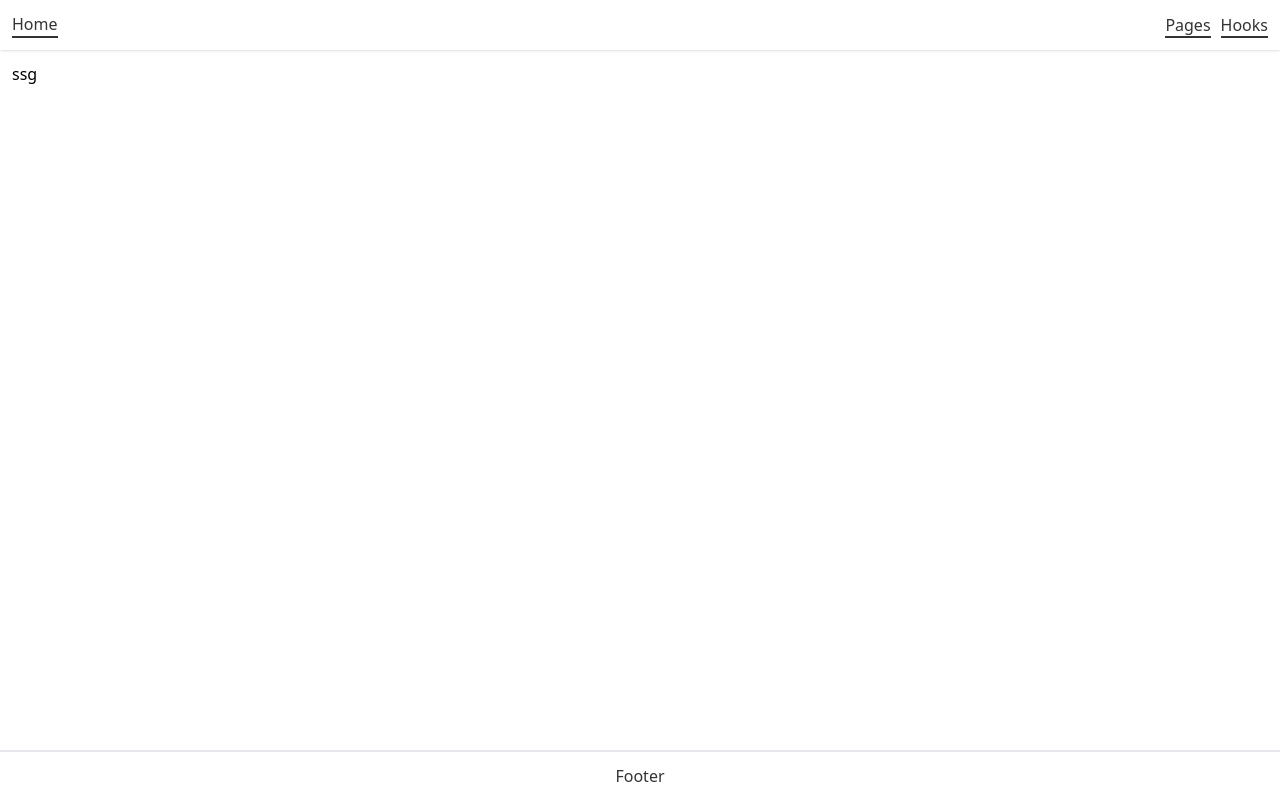
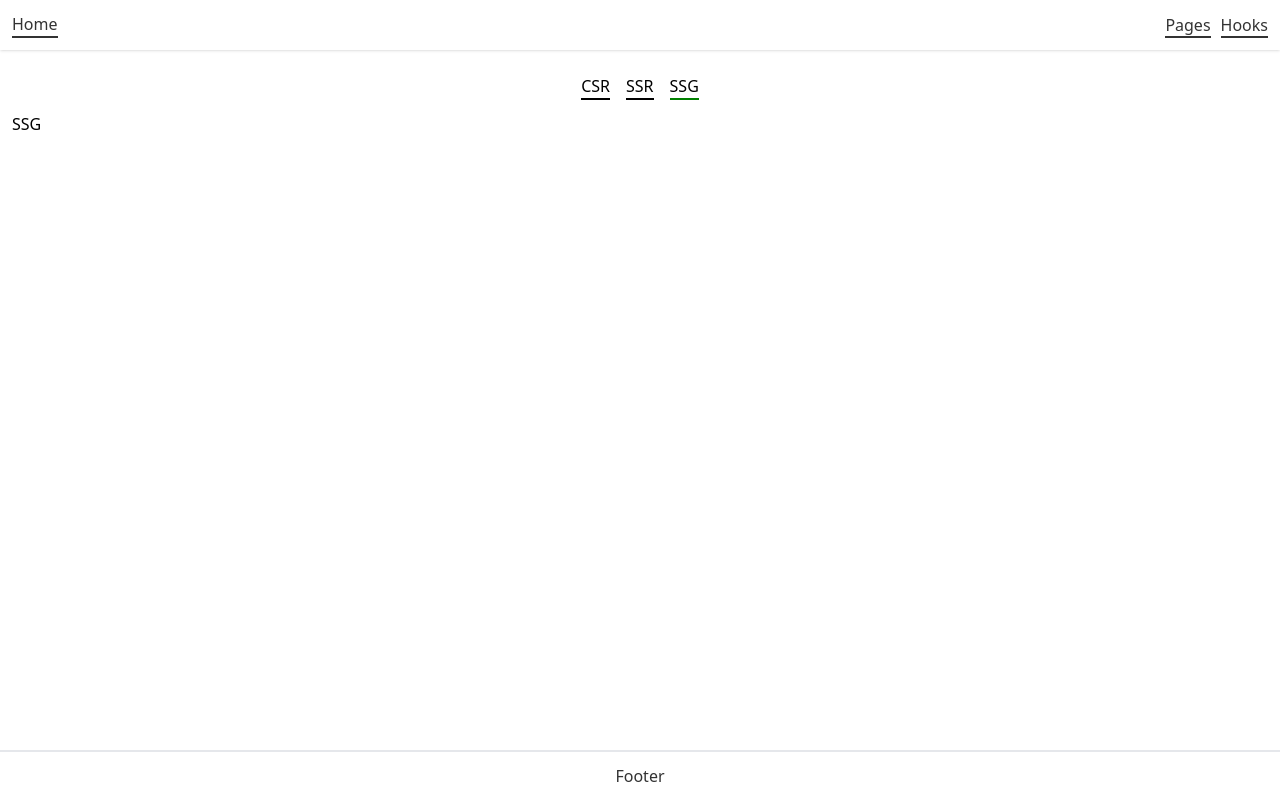
Before and after one commit to tareqnmd/next-basic, a Next.js app: page /page-types/ssg in a window 1280 px wide. Built offline with nearby package versions, Linux system fonts and the light colour scheme.

Commit message:
page nav

```diff
--- /dev/null
+++ b/components/page-types/PageNavbar.tsx
@@ -0,0 +1,30 @@
+import Link from 'next/link';
+import { useRouter } from 'next/router';
+
+export default function PageNavbar() {
+	const router = useRouter();
+	const currentRoute = router.pathname;
+
+	return (
+		<nav className="justify-center link-area">
+			<Link
+				className={currentRoute === '/page-types/csr' ? 'link-active' : ''}
+				href="/page-types/csr"
+			>
+				CSR
+			</Link>
+			<Link
+				className={currentRoute === '/page-types/ssr' ? 'link-active' : ''}
+				href="/page-types/ssr"
+			>
+				SSR
+			</Link>
+			<Link
+				className={currentRoute === '/page-types/ssg' ? 'link-active' : ''}
+				href="/page-types/ssg"
+			>
+				SSG
+			</Link>
+		</nav>
+	);
+}
--- a/pages/page-types/csr.tsx
+++ b/pages/page-types/csr.tsx
@@ -1,5 +1,12 @@
+import PageNavbar from '@/components/page-types/PageNavbar';
+
 const csr = () => {
-	return <>csr</>;
+	return (
+		<>
+			<PageNavbar />
+			CSR
+		</>
+	);
 };
 
 export default csr;
--- a/pages/page-types/index.tsx
+++ b/pages/page-types/index.tsx
@@ -1,5 +1,11 @@
+import PageNavbar from '@/components/page-types/PageNavbar';
+
 const index = () => {
-	return <></>;
+	return (
+		<>
+			<PageNavbar />
+		</>
+	);
 };
 
 export default index;
--- a/pages/page-types/ssg.tsx
+++ b/pages/page-types/ssg.tsx
@@ -1,5 +1,12 @@
+import PageNavbar from '@/components/page-types/PageNavbar';
+
 const ssg = () => {
-	return <>ssg</>;
+	return (
+		<>
+			<PageNavbar />
+			SSG
+		</>
+	);
 };
 
 export default ssg;
--- a/pages/page-types/ssr.tsx
+++ b/pages/page-types/ssr.tsx
@@ -1,5 +1,10 @@
+import PageNavbar from "@/components/page-types/PageNavbar";
+
 const ssr = () => {
-	return <>ssr</>;
+	return <>
+			<PageNavbar />
+			SSR
+	</>;
 };
 
 export default ssr;
```
